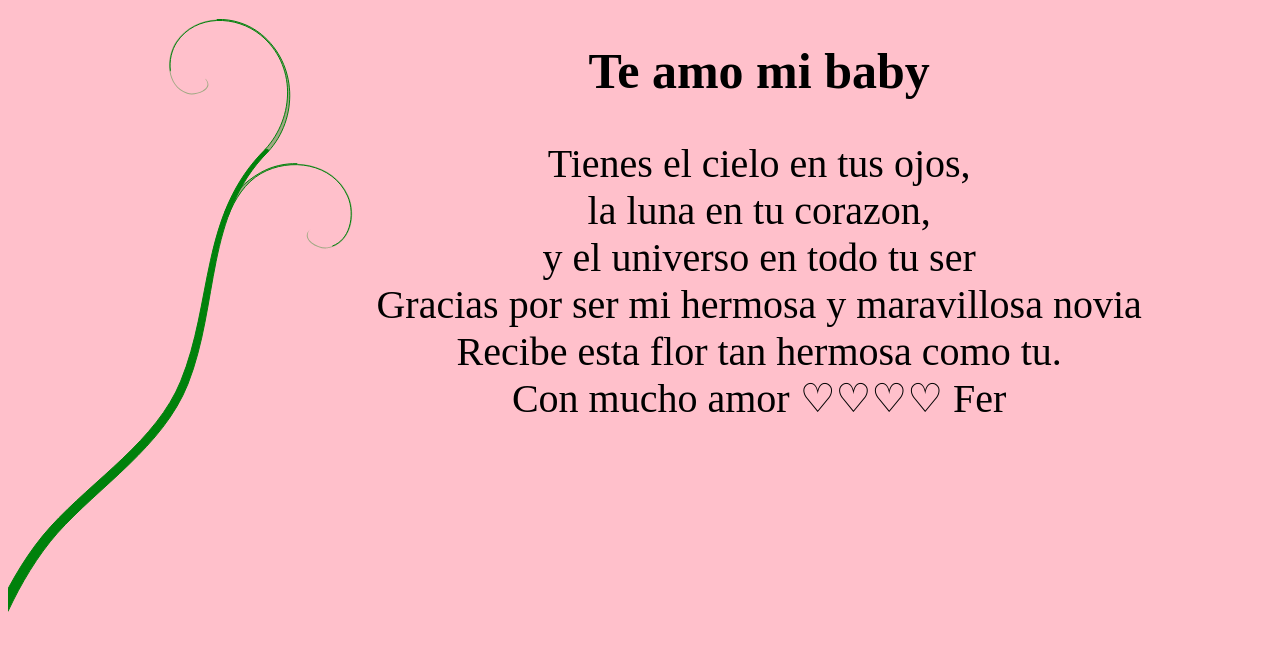
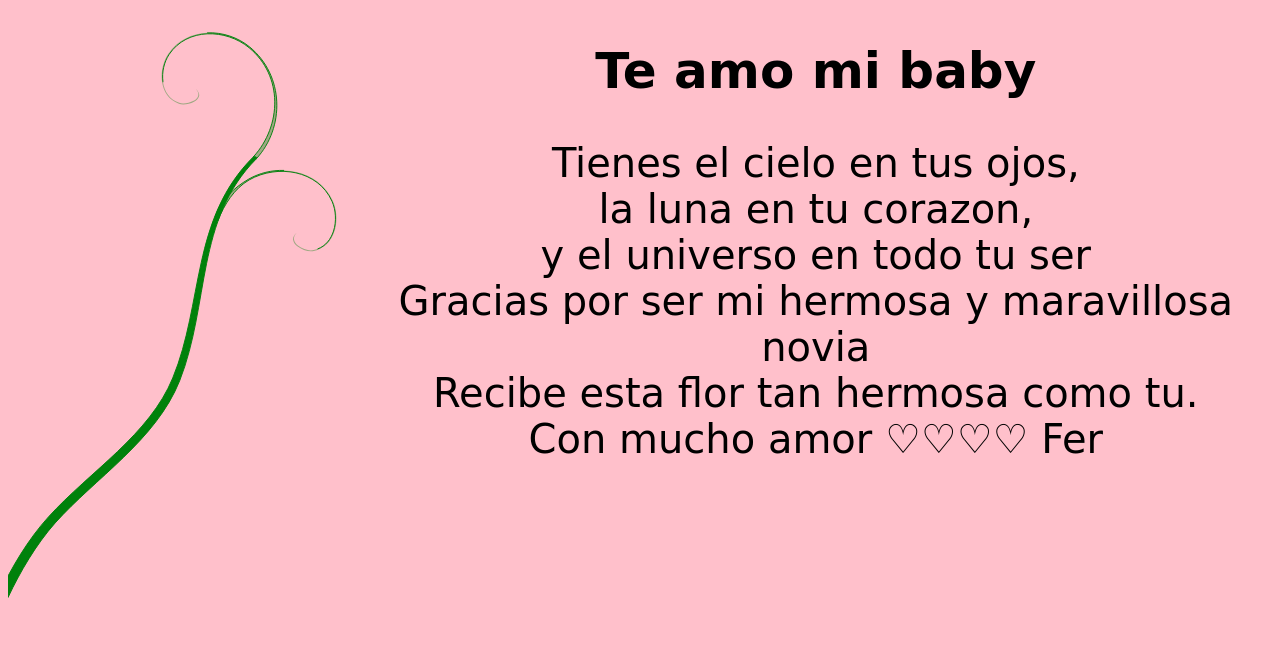
Before and after one commit to lfmrtz94/FlorPoema, a plain HTML site: page docs/index.html in a window 1280 px wide. Drawn offline with Linux system fonts and the light colour scheme.

Commit message:
Update style.css

```diff
--- a/docs/style.css
+++ b/docs/style.css
@@ -3,12 +3,12 @@ body{
   background: pink;
 }
 .titulo{
-  font-family: 'Brush Script MT';
+  font-family: 'Pacifico',cursive;
   color:#000000;
   font-size: 40px;
 }
 .titulo1{
-  font-family: 'Brush Script MT';
+  font-family: 'Pacifico',cursive;
   color:#000000;
   font-size: 50px;
 }
```
